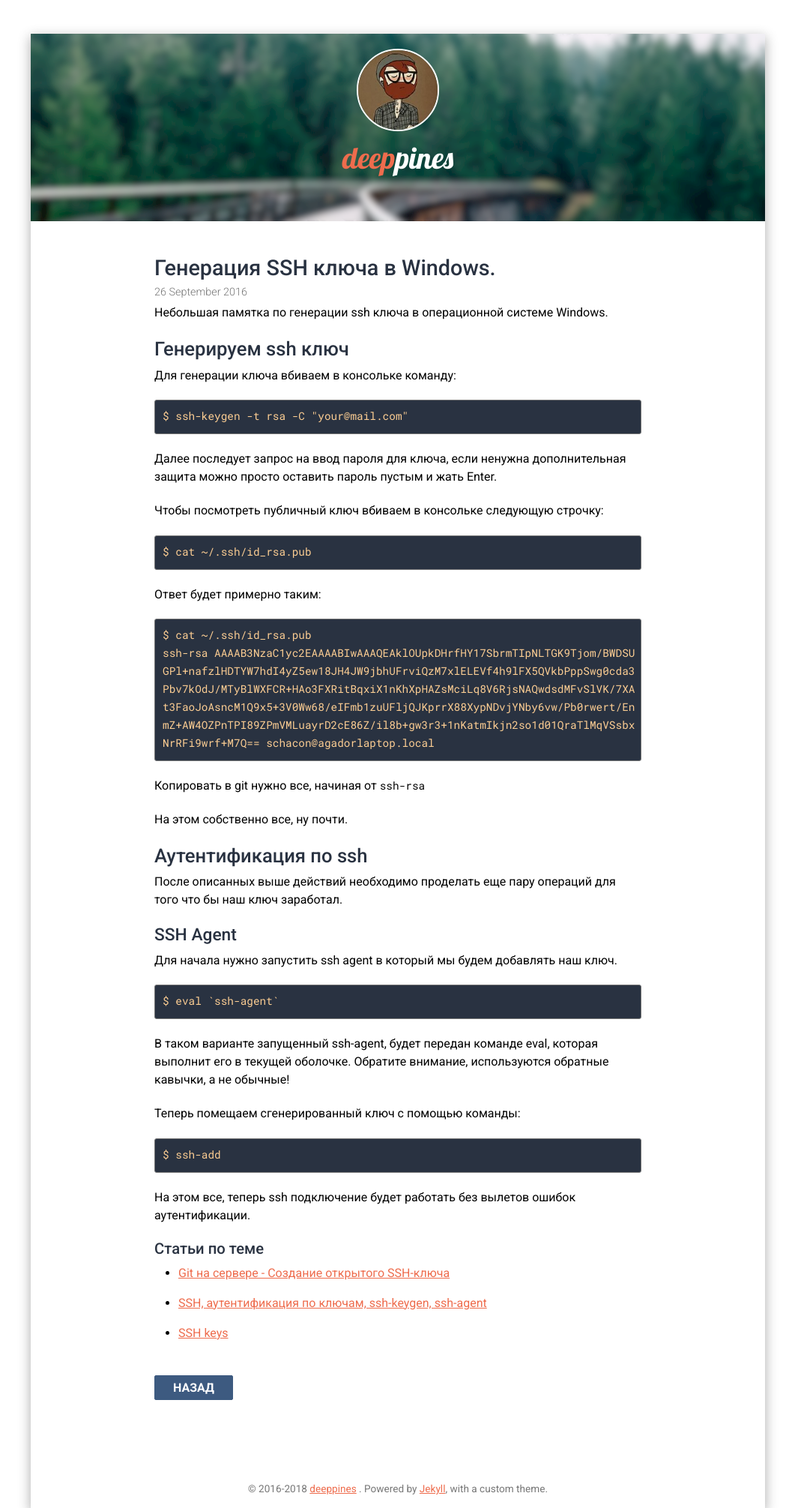
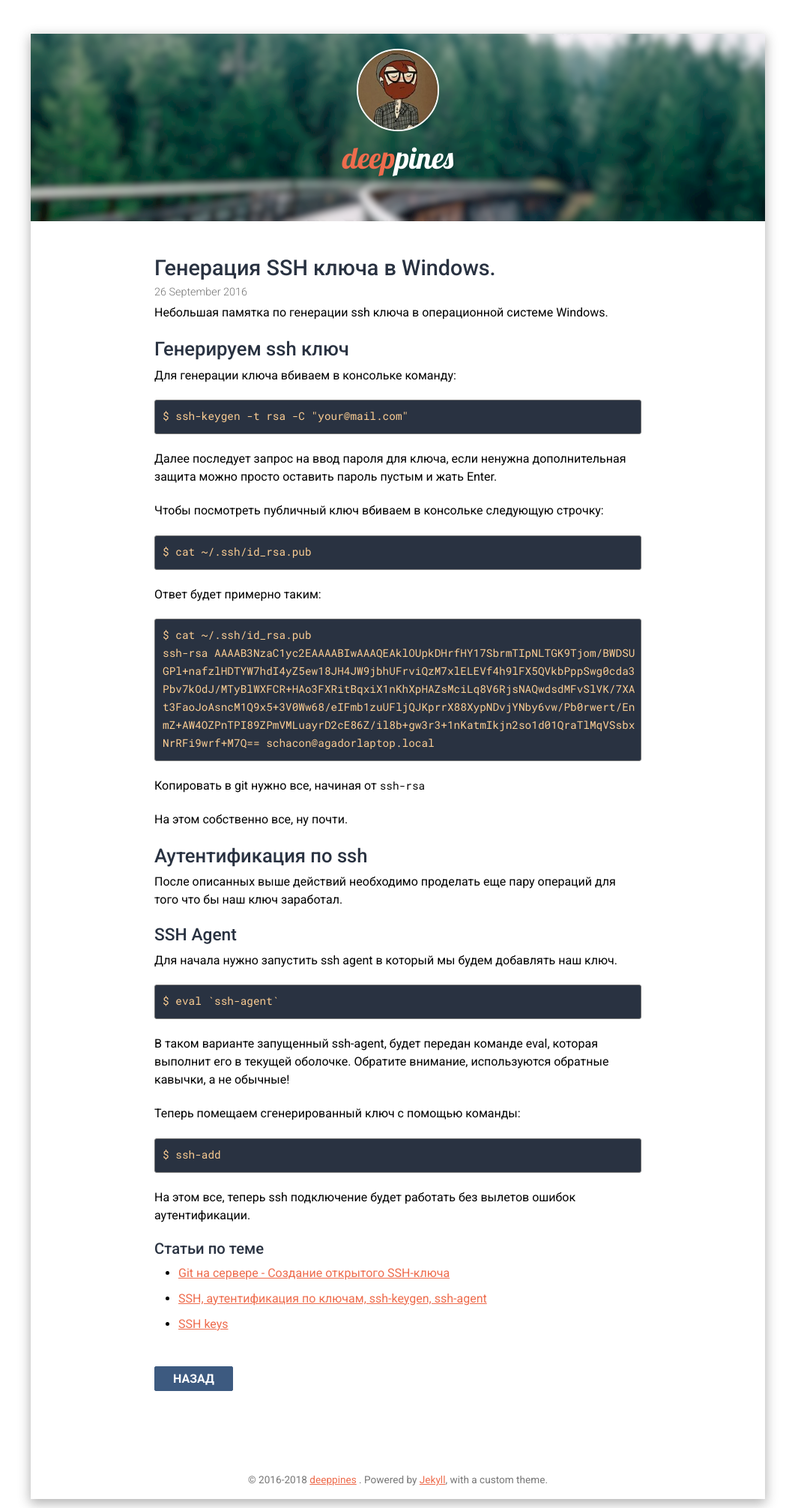
Before and after one commit to deeppines/deeppines.github.io, a Jekyll site: the page built from _posts/2016-09-26-ssh-for-windows.md, in a window 1280 px wide. Shown: the whole page at 75% size, without its empty margins (109-1170 px from the left). Built offline with Jekyll 4.4.1, drawn with Linux system fonts in a browser that asks for light colours; comment, search, counter and statistics services are not loaded.

Commit message:
update type

```diff
--- a/_sass/core/type/_setting.scss
+++ b/_sass/core/type/_setting.scss
@@ -77,7 +77,7 @@ ul, ol {
 }
 
 ul>li, ol>li {
-    margin-bottom: 1rem;
+    margin-bottom: .625rem;
 }
 
 p {
```
